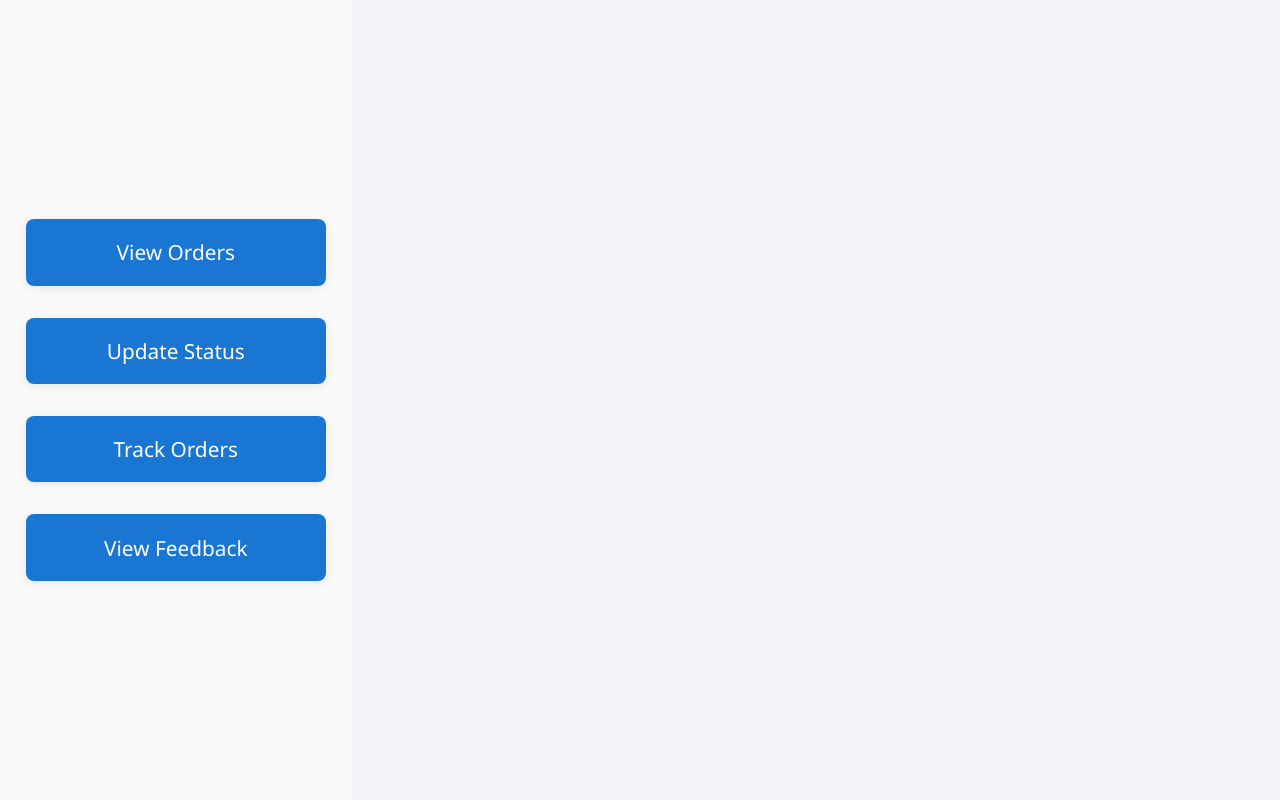
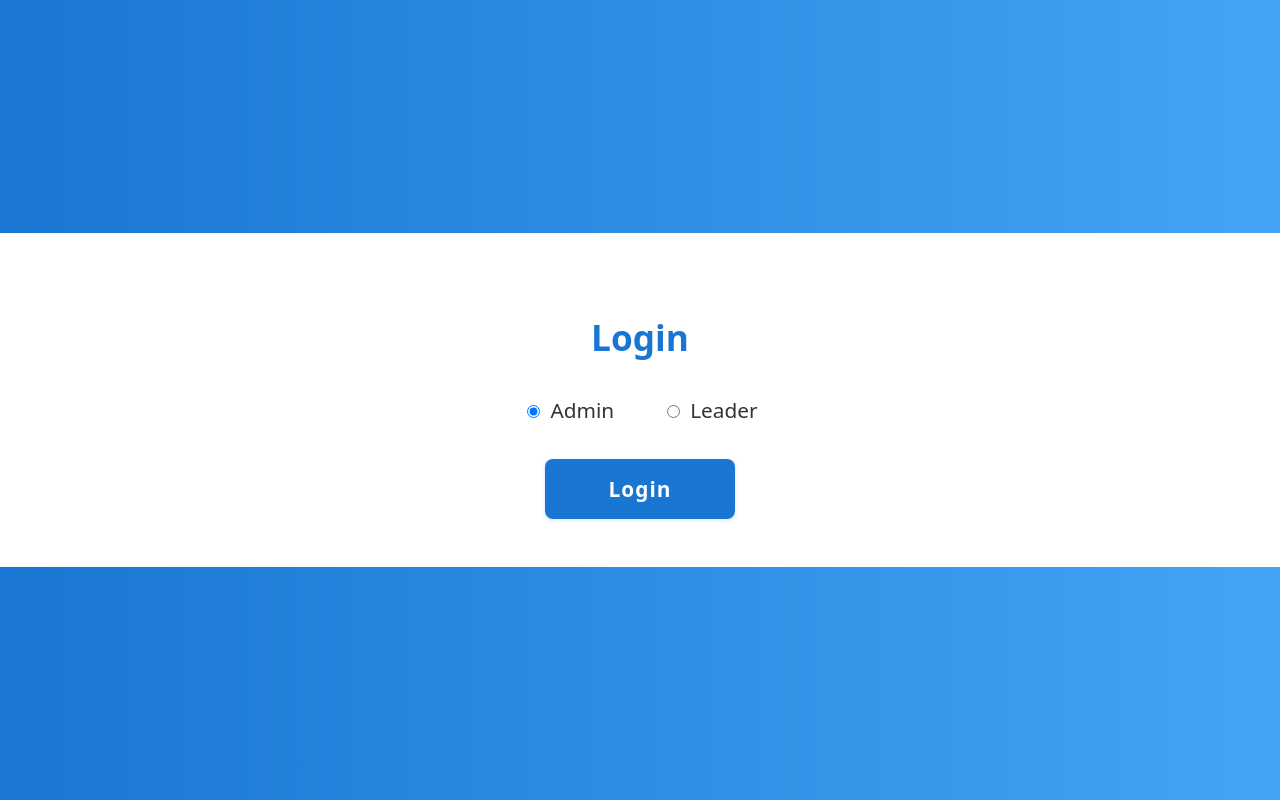
Before and after one commit to parizaamunshi/pans-ngo-portal, a React (Vite) app: page / in a window 1280 px wide. Shown: the top 800 px of the page. Built offline with nearby package versions, Linux system fonts and the light colour scheme.

Commit message:
React component updates

```diff
--- a/src/App.jsx
+++ b/src/App.jsx
@@ -1,66 +1,66 @@
-import React from "react";
-import { BrowserRouter as Router, Routes, Route } from "react-router-dom";
-import Feedback from "./components/feedback";
-import Village1 from "./components/villages/village1";
-import Village2 from "./components/villages/village2";
-import Village3 from "./components/villages/village3";
-import Village4 from "./components/villages/village4";
-import Village5 from "./components/villages/village5";
-import Barcode from "./components/Barcode";
-import HomeLeader from "./components/home_leader";
-import TrackOrder from "./components/TrackOrder";
-import { ToastContainer } from "react-toastify";
-import "react-toastify/dist/ReactToastify.css";
+import React, { useState } from 'react';
 
-function App() {
-  const handleApprove = (data) => {
-    // handle approve logic
-  };
+function Login({ onLogin }) {
+  const [role, setRole] = useState('admin');
 
-  const handleReject = (data) => {
-    // handle reject logic
+  const handleSubmit = (e) => {
+    e.preventDefault();
+    if (onLogin) onLogin(role);
   };
 
   return (
-    <Router>
-      <Routes>
-        <Route
-          path="/"
-          element={
-            <div>
-              <HomeLeader />
-              <div style={{ marginTop: "4rem" }}>
-                <h2 style={{ textAlign: "center" }}>Feedback</h2>
-                <Feedback />
-              </div>
-              <div style={{ marginTop: "4rem" }}>
-                <h2 style={{ textAlign: "center" }}>Order Timeline</h2>
-                <TrackOrder />
-              </div>
-            </div>
-          }
-        />
-        <Route path="/feedback" element={<Feedback />} />
-        <Route path="/village1" element={<Village1 />} />
-        <Route path="/village2" element={<Village2 />} />
-        <Route path="/village3" element={<Village3 />} />
-        <Route path="/village4" element={<Village4 />} />
-        <Route path="/village5" element={<Village5 />} />
-        <Route
-          path="/barcode"
-          element={
-            <>
-              <h3 style={{ textAlign: "center", marginTop: "20px" }}>
-                Product Approval
-              </h3>
-              <Barcode onApprove={handleApprove} onReject={handleReject} />
-              <ToastContainer position="top-right" autoClose={2000} />
-            </>
-          }
-        />
-      </Routes>
-    </Router>
+    <div style={{
+      minHeight: '100vh',
+      width: '100vw',
+      background: 'linear-gradient(90deg, #1976d2 0%, #42a5f5 100%)',
+      display: 'flex',
+      flexDirection: 'column',
+      alignItems: 'center',
+      justifyContent: 'center',
+      margin: 0,
+      padding: 0,
+    }}>
+      <div style={{
+        width: '100vw',
+        maxWidth: '100vw',
+        background: 'white',
+        borderRadius: 0,
+        boxShadow: 'none',
+        padding: '3rem 0',
+        textAlign: 'center',
+        margin: 0,
+      }}>
+        <h2 style={{ color: '#1976d2', marginBottom: '2rem', fontSize: '2.2rem' }}>Login</h2>
+        <form onSubmit={handleSubmit} style={{ display: 'flex', flexDirection: 'column', alignItems: 'center', gap: '2rem' }}>
+          <div style={{ display: 'flex', justifyContent: 'center', gap: '3rem' }}>
+            <label style={{ fontSize: '1.3rem', color: '#333' }}>
+              <input
+                type="radio"
+                name="role"
+                value="admin"
+                checked={role === 'admin'}
+                onChange={() => setRole('admin')}
+                style={{ marginRight: 10 }}
+              />
+              Admin
+            </label>
+            <label style={{ fontSize: '1.3rem', color: '#333' }}>
+              <input
+                type="radio"
+                name="role"
+                value="leader"
+                checked={role === 'leader'}
+                onChange={() => setRole('leader')}
+                style={{ marginRight: 10 }}
+              />
+              Leader
+            </label>
+          </div>
+          <button type="submit" style={{ padding: '1rem 4rem', fontSize: '1.3rem', background: '#1976d2', color: 'white', border: 'none', borderRadius: 8, fontWeight: 600, boxShadow: '0 1px 4px #1976d233', cursor: 'pointer', letterSpacing: 1 }}>Login</button>
+        </form>
+      </div>
+    </div>
   );
 }
 
-export default App;
+export default Login;
```
